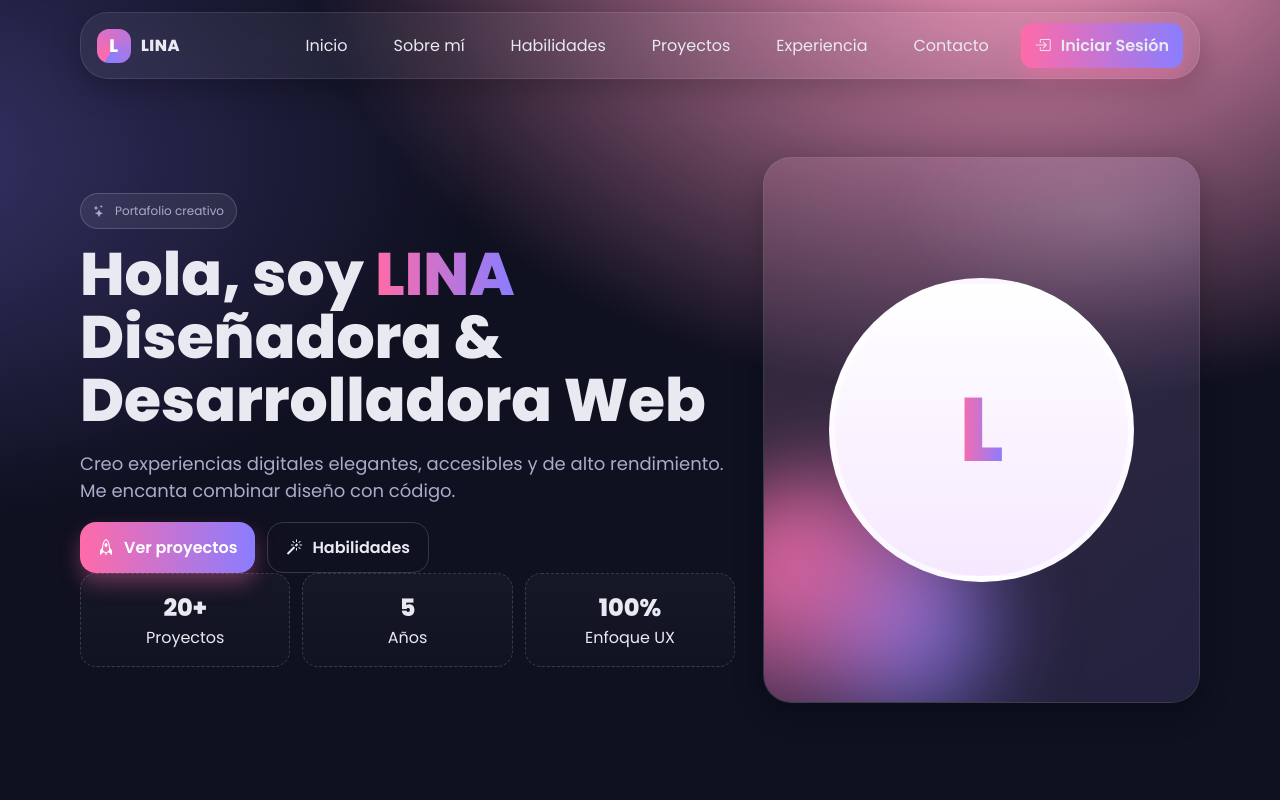
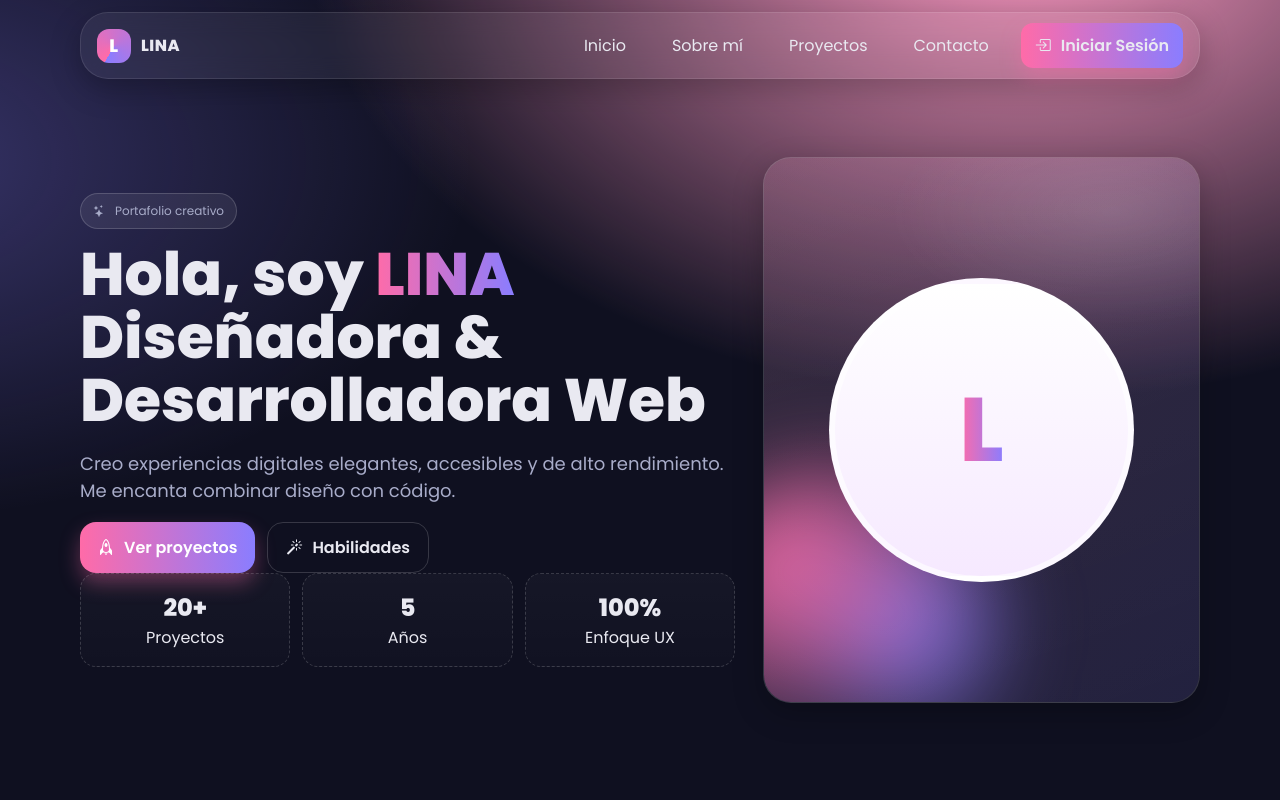
Before and after one commit to Marcelina-Mendoza-Poma/Trabajo_Final, a plain HTML site: page index.html in a window 1280 px wide. Shown: the top 800 px of the page. Drawn offline with nearby package versions, Linux system fonts and the light colour scheme; no server answers.

Commit message:
Update index.html

```diff
--- a/index.html
+++ b/index.html
@@ -22,9 +22,7 @@
       <div class="nav__links">
         <a href="#inicio">Inicio</a>
         <a href="#sobre-mi">Sobre mí</a>
-        <a href="#habilidades">Habilidades</a>
         <a href="#proyectos">Proyectos</a>
-        <a href="#timeline">Experiencia</a>
         <a href="#contacto">Contacto</a>
         <a class="btn btn--accent" href="login.html"><i class="bi bi-box-arrow-in-right"></i> Iniciar Sesión</a>
       </div>
```
